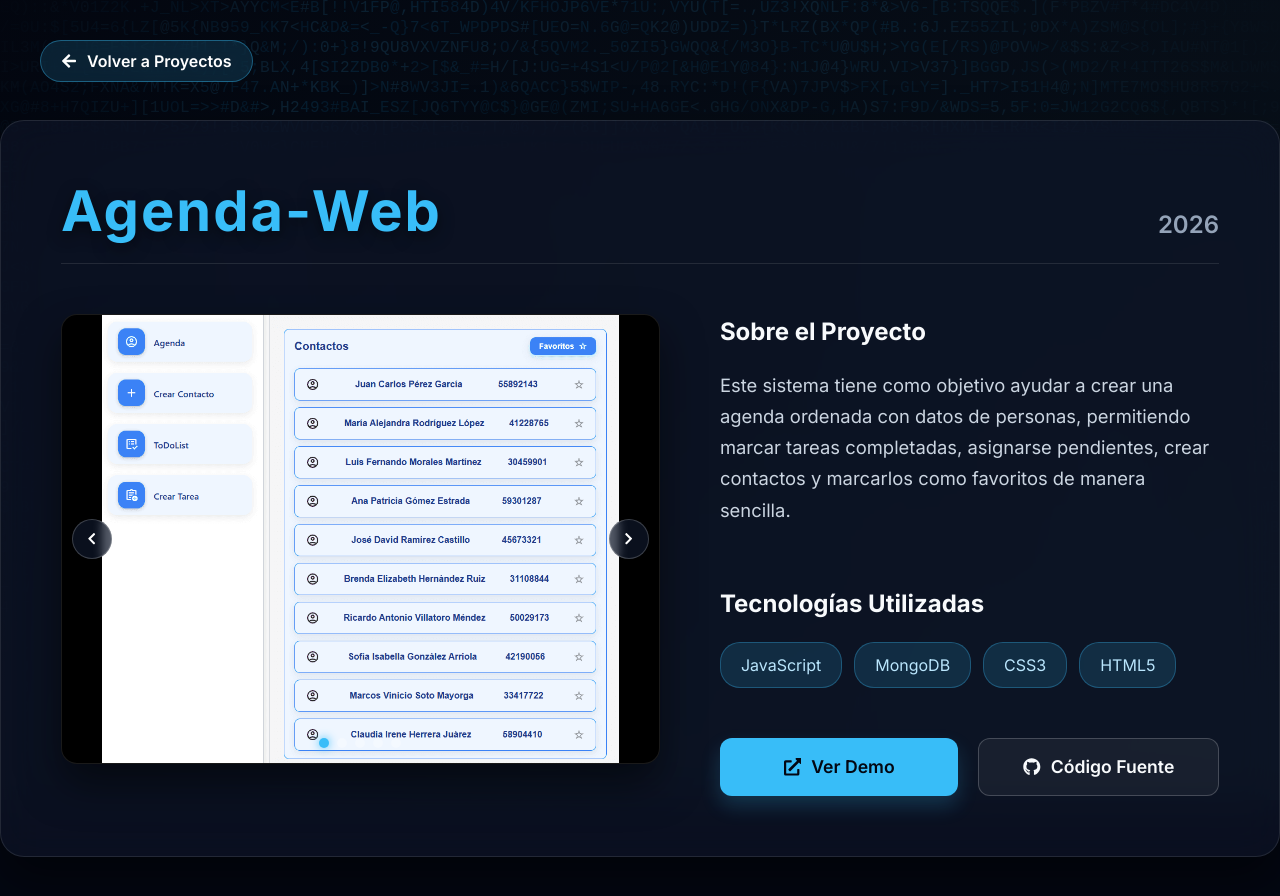
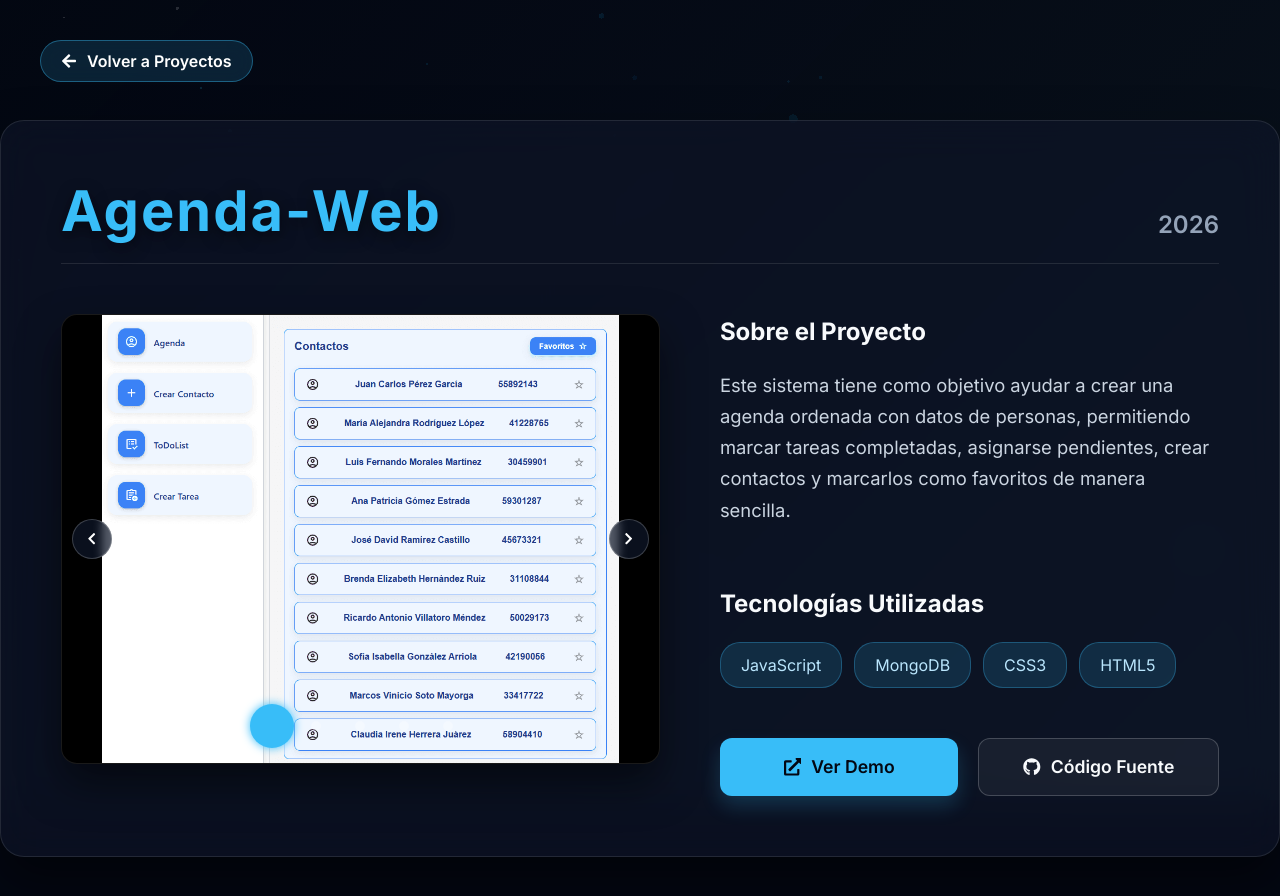
Before and after one commit to SERV-DRV/PortafolioWeb, a React (Vite) app: page /projects/1 in a window 1280 px wide. Shown: the top 896 px of the page. Built offline with nearby package versions, Linux system fonts and the light colour scheme.

Commit message:
fix: optimizar video y accesibilidad de botones, cambiar fondo a Particles para 0ms TBT

```diff
--- a/src/features/projects/pages/ProjectDetailsPage.jsx
+++ b/src/features/projects/pages/ProjectDetailsPage.jsx
@@ -3,7 +3,7 @@ import { useParams, useNavigate } from 'react-router-dom';
 import { motion } from 'framer-motion';
 import { projects } from '../../../shared/data/portfolioData';
 import MediaCarousel from '../../../shared/components/ui/MediaCarousel';
-import LetterGlitch from '../../../shared/components/ui/LetterGlitch';
+import Particles from '../../../shared/components/ui/Particles';
 import { FaGithub, FaExternalLinkAlt, FaArrowLeft } from 'react-icons/fa';
 import './ProjectDetailsPage.css';
 
@@ -28,7 +28,16 @@ export default function ProjectDetailsPage() {
     <div className="project-details-page">
       {/* Fondo inmersivo temático (LetterGlitch para todos) */}
       <div className="details-background">
-        <LetterGlitch glitchSpeed={60} centerVignette={true} glitchColors={['#38bdf8', '#0ea5e9', '#0284c7']} />
+        <Particles
+          particleColors={['#38bdf8', '#0ea5e9', '#0284c7', '#ffffff']}
+          particleCount={window.innerWidth < 768 ? 100 : 250}
+          particleSpread={10}
+          speed={0.15}
+          particleBaseSize={100}
+          sizeRandomness={1}
+          moveParticlesOnHover={true}
+          pixelRatio={Math.min(window.devicePixelRatio || 1, 1.5)}
+        />
         <div className="details-background-overlay"></div>
       </div>
 
--- a/src/shared/components/ui/MediaCarousel.css
+++ b/src/shared/components/ui/MediaCarousel.css
@@ -73,18 +73,20 @@
   left: 50%;
   transform: translateX(-50%);
   display: flex;
-  gap: 8px;
+  gap: 0px;
   z-index: 10;
 }
 
 .carousel-dot {
-  width: 10px;
-  height: 10px;
+  width: 44px;
+  height: 44px;
   border-radius: 50%;
   background: rgba(255, 255, 255, 0.3);
-  border: none;
+  background-clip: padding-box;
+  border: 17px solid transparent;
   cursor: pointer;
   transition: all 0.3s;
+  padding: 0;
 }
 
 .carousel-dot:hover,
--- a/src/shared/components/ui/MediaCarousel.jsx
+++ b/src/shared/components/ui/MediaCarousel.jsx
@@ -35,8 +35,7 @@ export default function MediaCarousel({ media = [] }) {
               <video
                 src={currentMedia.src}
                 controls
-                autoPlay
-                loop
+                preload="metadata"
                 className="carousel-media"
               />
             ) : (
@@ -44,6 +43,8 @@ export default function MediaCarousel({ media = [] }) {
                 src={currentMedia.src}
                 alt={`Media ${currentIndex + 1}`}
                 className="carousel-media"
+                loading="lazy"
+                decoding="async"
               />
             )}
           </motion.div>
@@ -52,19 +53,22 @@ export default function MediaCarousel({ media = [] }) {
 
       {media.length > 1 && (
         <>
-          <button className="carousel-nav-btn prev-btn" onClick={handlePrev}>
+          <button className="carousel-nav-btn prev-btn" onClick={handlePrev} aria-label="Anterior">
             <FaChevronLeft />
           </button>
-          <button className="carousel-nav-btn next-btn" onClick={handleNext}>
+          <button className="carousel-nav-btn next-btn" onClick={handleNext} aria-label="Siguiente">
             <FaChevronRight />
           </button>
 
-          <div className="carousel-dots">
+          <div className="carousel-dots" role="tablist">
             {media.map((_, idx) => (
               <button
                 key={idx}
                 className={`carousel-dot ${idx === currentIndex ? 'active' : ''}`}
                 onClick={() => setCurrentIndex(idx)}
+                aria-label={`Ir a la diapositiva ${idx + 1}`}
+                role="tab"
+                aria-selected={idx === currentIndex}
               />
             ))}
           </div>
```
